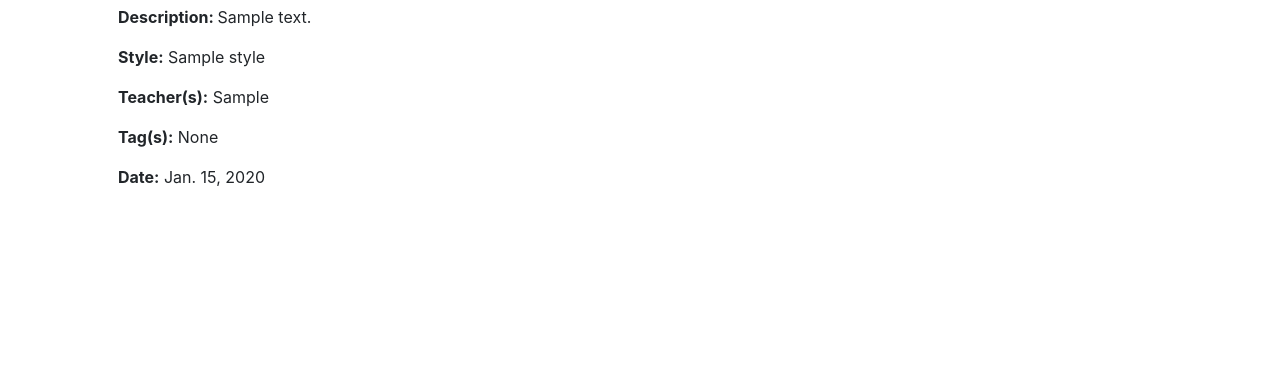
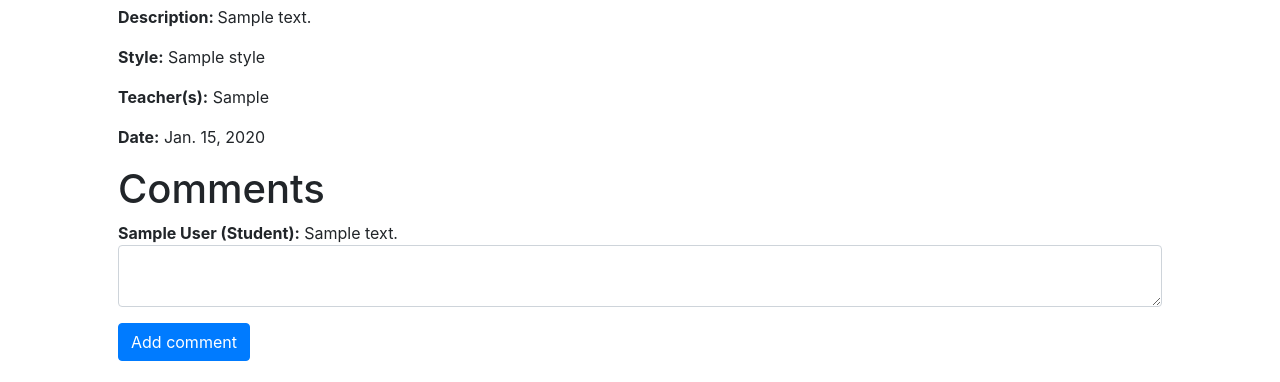
Before and after one commit to lmac-1/cs50w-finalproject, a Django app: page /video/1 in a window 1280 px wide. Shown: the part 418-800 px from the top of the page. Run offline with Django 3.2, Linux system fonts and the light colour scheme; tables that the repository leaves empty hold one stand-in row (values such as "Sample post"); some libraries are stand-ins or nearby versions.

Commit message:
Adding new comment model

```diff
--- a/danceapp/forms.py
+++ b/danceapp/forms.py
@@ -1,6 +1,6 @@
 from django import forms
 
-from .models import Video
+from .models import Video, Comment
 
 # Model form for a new video
 class NewVideoForm(forms.ModelForm):
@@ -25,3 +25,12 @@ class NewVideoForm(forms.ModelForm):
         labels = {
             'teacher': 'Teacher(s):'
         }
+
+class CommentForm(forms.ModelForm):
+    class Meta:
+        model = Comment
+        fields = ['comment']
+        labels = {
+            'comment': ''
+        }
+        widgets = {"comment": forms.Textarea(attrs={'rows': 2, 'class': 'form-control', 'maxlength': '5000'})}
--- a/danceapp/models.py
+++ b/danceapp/models.py
@@ -95,3 +95,16 @@ class Video(models.Model):
     class Meta:
         # Orders videos in reverse chronological order
         ordering = ['-created_at']
+
+class Comment(models.Model):
+    video = models.ForeignKey(Video, on_delete=models.CASCADE, related_name="comments")
+    user = models.ForeignKey(User, on_delete=models.CASCADE, related_name="comments")
+    comment = models.CharField(max_length=5000)
+    time = models.DateTimeField(auto_now_add=True)
+
+    def __str__(self):
+        return str(self.comment)
+
+    class Meta:
+        # Orders comment by most recent first, by default
+        ordering = ['-time']
--- a/danceapp/templates/danceapp/video.html
+++ b/danceapp/templates/danceapp/video.html
@@ -13,12 +13,25 @@
         <p style="white-space: pre-line"><strong>Description: </strong>{{video.description}}</p>
         <p><strong>Style:</strong> {{ video.style }}</p>
         <p><strong>Teacher(s):</strong> {% for teacher in video.teacher.all %}{{ teacher }} {% endfor %}</p>
-        <p><strong>Tag(s):</strong>{% for tag in video.tag.all %} {{tag}} {% empty %} None {% endfor %}</p>
+        <!-- <p><strong>Tag(s):</strong>{% for tag in video.tag.all %} {{tag}} {% empty %} None {% endfor %}</p> -->
         <p><strong>Date:</strong> {{ video.class_date }}</p>
         {% if user.is_staff or user.is_teacher %}
             <p><strong>Student(s):</strong>{% for student in video.student_access.all %} {{ student.user.first_name }} {% empty %} None {% endfor %}</p>
         {% endif %}
 
     </div>
+    <div>
+        <h1>Comments</h1>
+        {% for comment in comments %}
+            <strong>{{ comment.user }}:</strong> {{ comment.comment }}<br>
+        {% endfor %}
+    </div>
+    <div class="form-group">
+        <form action="{% url 'add_comment' video.id %}" method="POST">
+            {% csrf_token %}
+            {{ comment_form }}
+            <button class="btn btn-primary mt-3">Add comment</button>
+        </form>
+    </div>
 
 {% endblock %}
--- a/danceapp/urls.py
+++ b/danceapp/urls.py
@@ -8,6 +8,7 @@ urlpatterns = [
     path("video/<int:video_id>", views.video, name="video"),
     path("logout", views.logout_view, name="logout"),
     path("newvideo", views.new_video, name="new_video"),
+    path("add_comment/<int:video_id>", views.add_comment, name="add_comment"),
 
     # API Routes
     path("videos", views.videos, name ="videos")
--- a/danceapp/views.py
+++ b/danceapp/views.py
@@ -9,7 +9,7 @@ from django.http import JsonResponse
 from django.contrib import messages
 
 from .models import User, Student, Video, Teacher, Style
-from .forms import NewVideoForm
+from .forms import NewVideoForm, CommentForm
 from . import util
 
 @login_required(login_url='/login')
@@ -48,17 +48,44 @@ def new_video(request):
             "form": NewVideoForm()
         })
 
+# [TODO] Add login required
 def video(request, video_id):
     try:
         video = Video.objects.get(pk = video_id)
+        comments = video.comments.all()
     except Video.DoesNotExist:
         # [TODO] Improve error handling
         return HttpResponse("This video doesn't exist")
 
     if request.method == "GET":
         return render(request, "danceapp/video.html", {
-            "video": video
+            "video": video,
+            "comment_form": CommentForm(),
+            "comments": comments
         })
+
+def add_comment(request, video_id):
+    if request.method == "POST":
+        video = Video.objects.get(pk = video_id)
+
+        # Take in the data the user submitted and save it as form
+        form = CommentForm(request.POST)
+
+        # Check if form data is valid (server-side)
+        if form.is_valid():
+
+            # Sets item and user fields
+            form.instance.video = video
+            form.instance.user = request.user
+
+            # Saves comment to database
+            form.save()
+
+            # Success message that we will show in the template
+            messages.success(request, 'Comment successfully added.')
+
+            # Reloads page
+            return HttpResponseRedirect(reverse("video", args=(video_id,)))
 
 def login_view(request):
     if request.method == "POST":
```
Also changed, not shown: danceapp/migrations/0017_comment.py (added).
